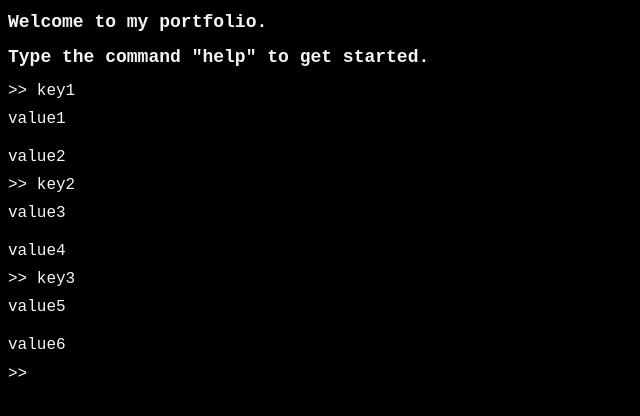
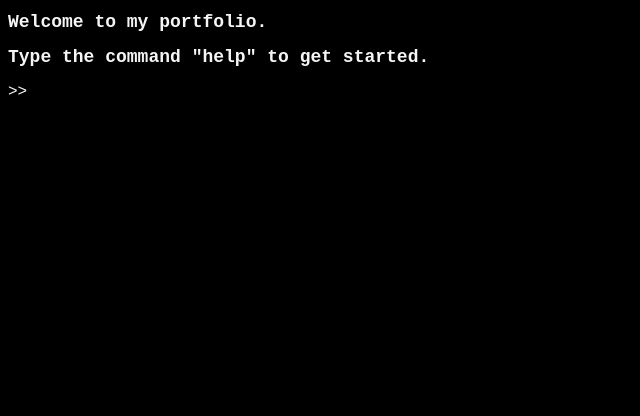
Before and after one commit to HallamSaunders/svelte-commandline-portfolio, a SvelteKit app in the folder portfolioapp/: page / in a window 1280 px wide. Shown: the top 416 px of the page, without its empty margins (0-640 px from the left). Built offline with nearby package versions, Linux system fonts and the light colour scheme.

Commit message:
Fixed the issue whereby commands would not render output.

```diff
--- a/portfolioapp/package.json
+++ b/portfolioapp/package.json
@@ -17,7 +17,7 @@
 		"svelte-check": "^3.6.0",
 		"tslib": "^2.4.1",
 		"typescript": "^5.0.0",
-		"vite": "^5.0.3"
+		"vite": "^5.2.11"
 	},
 	"type": "module"
 }
--- a/portfolioapp/src/routes/+page.svelte
+++ b/portfolioapp/src/routes/+page.svelte
@@ -58,7 +58,7 @@
 
 <script lang="ts">
     import {onMount} from 'svelte';
-  import { writable } from 'svelte/store';
+    import {writable} from 'svelte/store';
 
     let command = "";
 
@@ -71,18 +71,16 @@
     commandMap.set("bio", "here's a little about me");
 
     //keep track of responses and commands
-    //let responses: string[] = [];
     let commandHistory: string[] = [];
 
     const historyOfResponses = new Map<string, string[]>();
-    const commandResponseMap: {[key: string]: string[]} = {
-        'key1': ['value1', 'value2'],
-        'key2': ['value3', 'value4'],
-        'key3': ['value5', 'value6']
-    };
+    let commandResponseMap: {[key: string]: string[]} = {};
 
     function addCommandResponse(command: string, response: string[]) {
-        commandResponseMap[command] = [...commandResponseMap[command], ...response];
+        commandResponseMap = {
+            ...commandResponseMap,
+            command: response
+        };
     }
 
     function handleInput(event: Event) {
@@ -146,17 +144,6 @@
         {/each}
     {/each}
 
-    <!--{#each Object.entries(commandResponseMap) as [command, responses]}
-        <div class="text-input">
-            <p>&gt;&gt; {command}</p>
-        </div>
-        {#each responses as response}
-            <div class="text-output">
-                <p>{response}</p>
-            </div>
-        {/each}
-    {/each}-->
-
     <div class="text-input">
         <p>&gt;&gt;</p>
         <input on:input={handleInput} on:keydown={handleKeyDown} bind:value={command}/>
```
Also changed, not shown: 1 other file (tests, documents, lock files or other folders).
